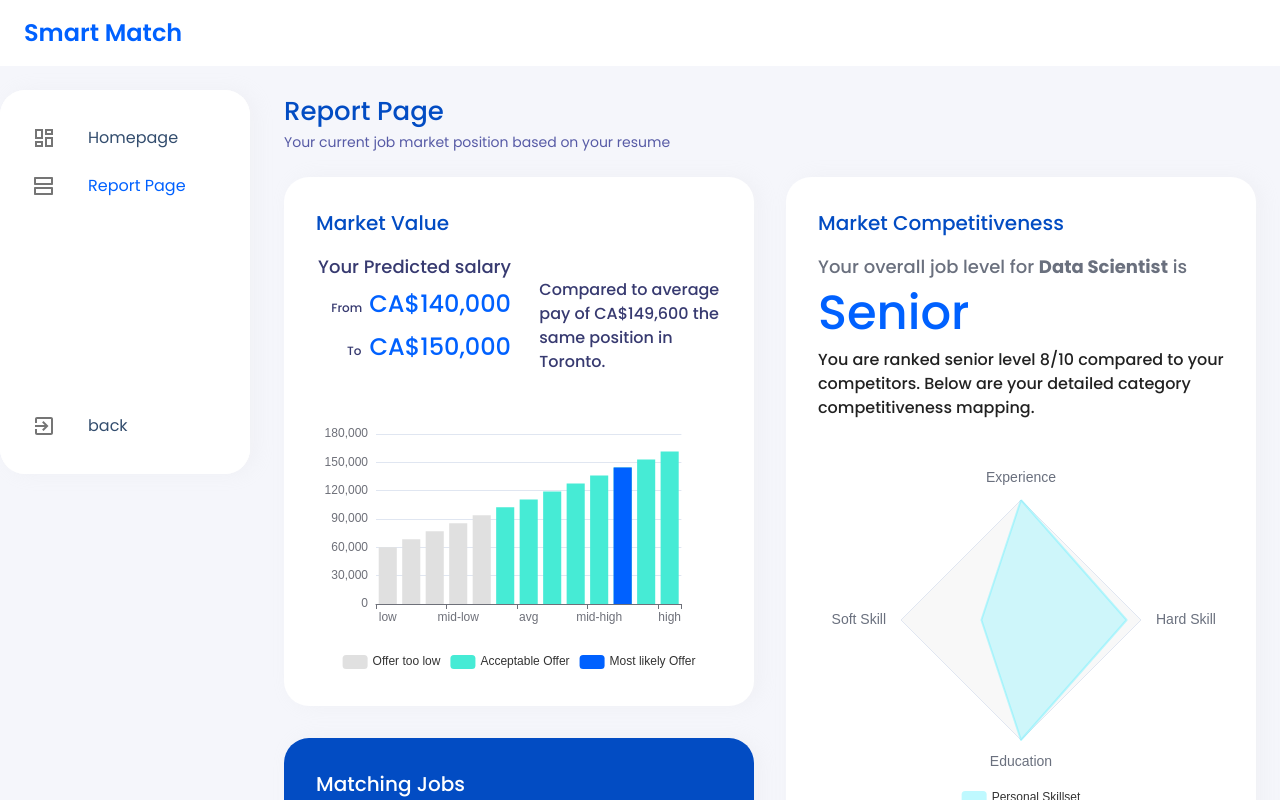
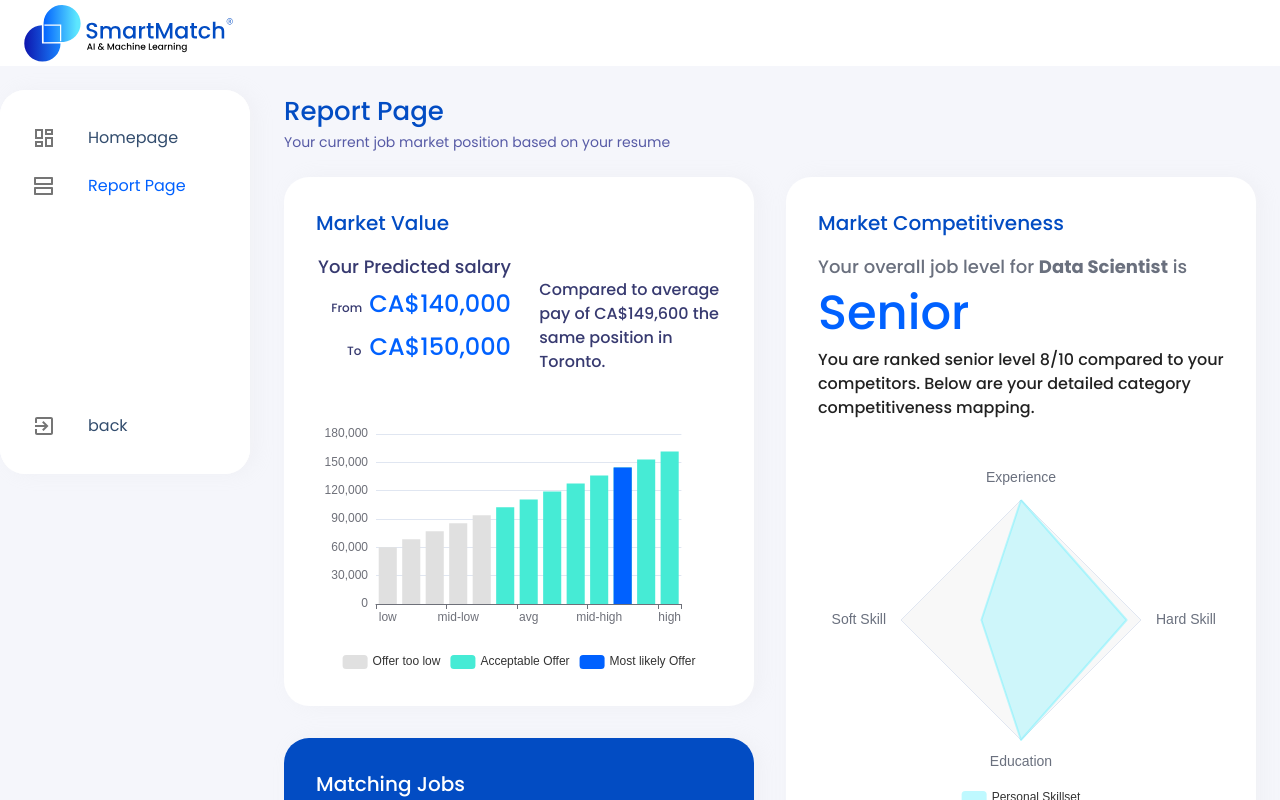
Before and after one commit to takeramagan/Smart-Match, a Next.js app: page /report in a window 1280 px wide. Both pictures are taken after a click on the button "SEE DEMO REPORT". Shown: the top 800 px of the page. Built offline with nearby package versions, Linux system fonts and the light colour scheme.

Commit message:
feat add logo

```diff
--- a/src/components/Header.js
+++ b/src/components/Header.js
@@ -1,4 +1,4 @@
-import { Avatar, Box, Container } from '@material-ui/core'
+import { Avatar, Box, Container, Image } from '@material-ui/core'
 
 const Logo = () => {
   return (
@@ -24,9 +24,10 @@ export function Header () {
     >
       <Container>
         <Box display='flex' justifyContent='space-between'>
-          <Box fontSize='24px' py={2} fontWeight='600' color='rgba(0, 97, 255, 1)'>
+          <img src='logo.svg' width={209} height={57} style={{marginTop:5}}/>
+          {/* <Box fontSize='24px' py={2} fontWeight='600' color='rgba(0, 97, 255, 1)'>
             Smart Match
-          </Box>
+          </Box> */}
           {/* <Box fontSize='24px' alignItems='center' display='flex'>
             <Avatar>B</Avatar>
             <Box fontSize='14px' lineHeight='18px' ml={2}>
```
Also changed, not shown: public/logo.svg (added).
